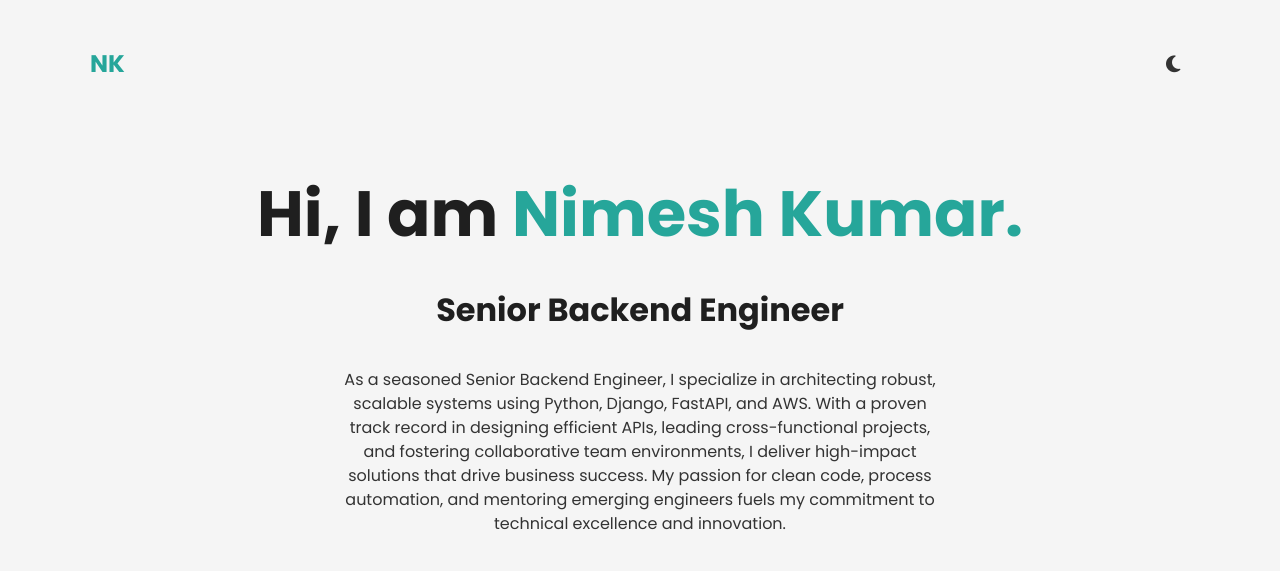
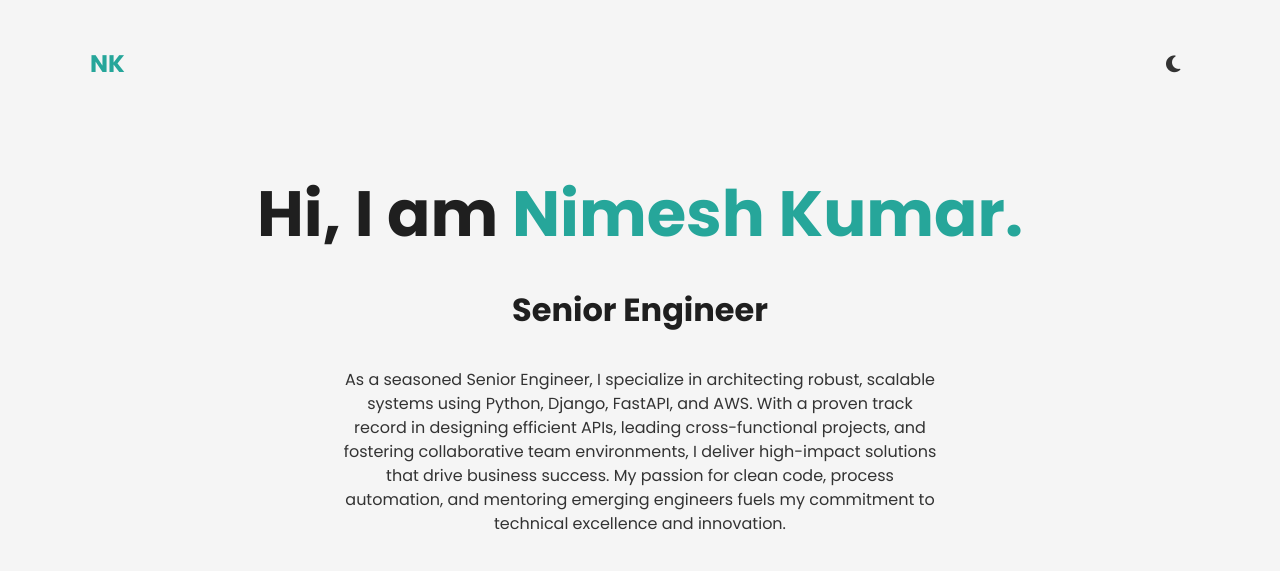
Before and after one commit to nimesh0505/kumarnimesh, a plain HTML site: page index.html in a window 1280 px wide. Shown: the top 571 px of the page. Drawn offline with Linux system fonts and the light colour scheme.

Commit message:
Update index.html

```diff
--- a/index.html
+++ b/index.html
@@ -28,9 +28,9 @@
     <!-- About -->
     <div class="about center">
       <h1>Hi, I am <span class="about__name">Nimesh Kumar.</span></h1>
-      <h2 class="about__role">Senior Backend Engineer</h2>
+      <h2 class="about__role">Senior Engineer</h2>
       <p class="about__desc">
-        As a seasoned Senior Backend Engineer, I specialize in architecting robust, scalable systems using Python, Django, FastAPI, and AWS. With a proven track record in designing efficient APIs, leading cross-functional projects, and fostering collaborative team environments, I deliver high-impact solutions that drive business success. My passion for clean code, process automation, and mentoring emerging engineers fuels my commitment to technical excellence and innovation.
+        As a seasoned Senior Engineer, I specialize in architecting robust, scalable systems using Python, Django, FastAPI, and AWS. With a proven track record in designing efficient APIs, leading cross-functional projects, and fostering collaborative team environments, I deliver high-impact solutions that drive business success. My passion for clean code, process automation, and mentoring emerging engineers fuels my commitment to technical excellence and innovation.
       </p>
       <div class="about__contact center">
         <a href="https://github.com/nimesh0505" aria-label="github" class="link link--icon" target="_blank">
```
